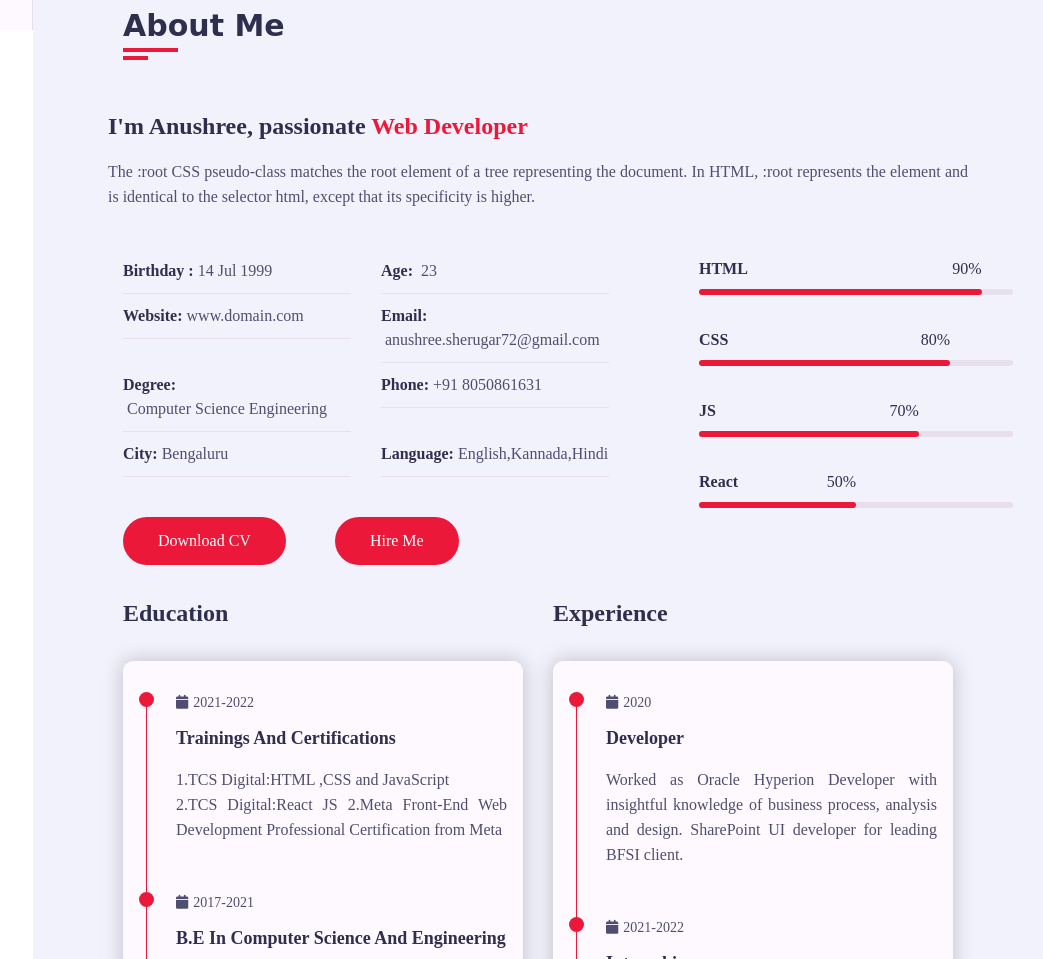
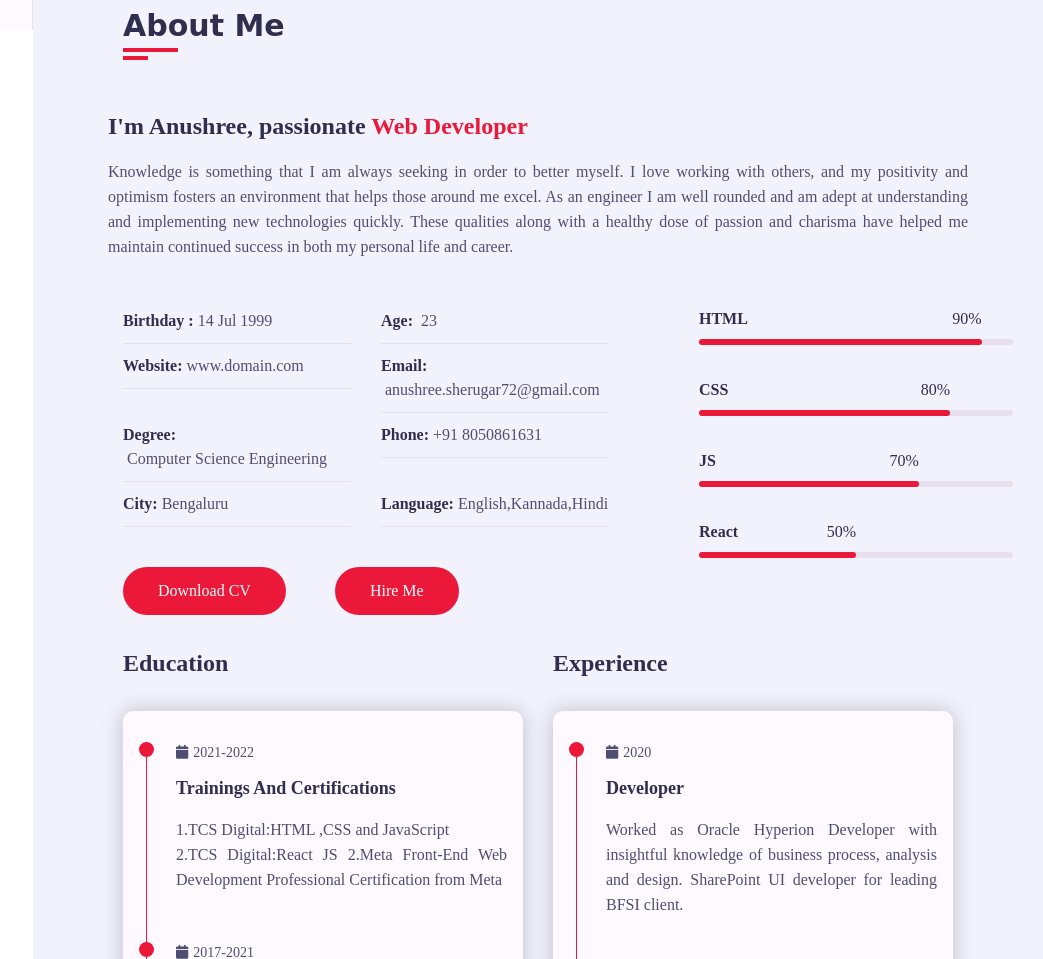
Before and after one commit to Anukotegar/Anushree_Resume, a plain HTML site: page index.html in a window 1280 px wide. Shown: the part 770-1729 px from the top of the page, without its empty margins (237-1280 px from the left). Drawn offline with Linux system fonts and the light colour scheme.

Commit message:
Update index.html

```diff
--- a/index.html
+++ b/index.html
@@ -80,7 +80,7 @@
                             <div class="row">
                                 <div class="about-text">
                                     <h3>I'm Anushree, passionate <span>Web Developer</span></h3>
-                                    <p>The :root CSS pseudo-class matches the root element of a tree representing the document. In HTML, :root represents the <html> element and is identical to the selector html, except that its specificity is higher.</p>
+                                    <p>Knowledge is something that I am always seeking in order to better myself. I love working with others, and my positivity and optimism fosters an environment that helps those around me excel. As an engineer I am well rounded and am adept at understanding and implementing new technologies quickly. These qualities along with a healthy dose of passion and charisma have helped me maintain continued success in both my personal life and career.</p>
                                 </div>
                             </div>
 
```
